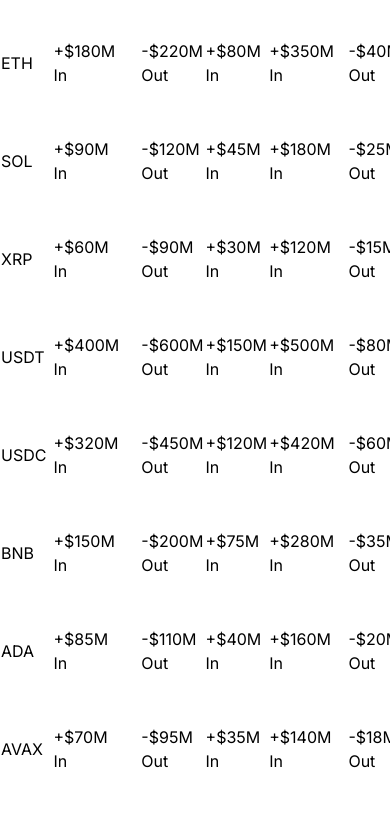
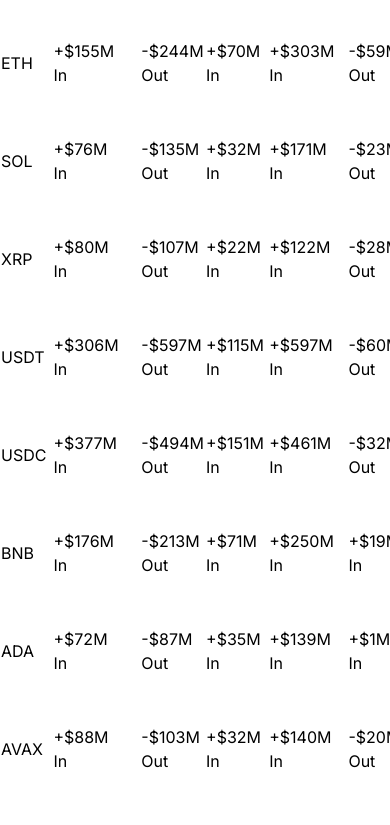
Before and after one commit to pradhakr1984/onchainheatmap, a Next.js app: page / in a window 390 px wide. Shown: the part 3260-4085 px from the top of the page. Built offline with nearby package versions, Linux system fonts and the light colour scheme.

Commit message:
Make heatmap responsive to date range changes - data now scales based on selected time period

```diff
--- a/src/app/page.tsx
+++ b/src/app/page.tsx
@@ -8,13 +8,17 @@
 import { COHORTS } from '@/lib/api';
 
 // Generate simple, guaranteed data
-const generateData = () => {
+const generateData = (startDate: Date, endDate: Date) => {
   const data: HeatmapData[] = [];
   const assets = [
     'BTC', 'ETH', 'SOL', 'XRP', 'USDT', 'USDC', 'BNB', 'ADA', 'AVAX', 'DOGE',
     'MATIC', 'DOT', 'LINK', 'UNI', 'ATOM', 'LTC', 'ETC', 'XLM', 'ALGO'
   ];
   const cohorts = ['exchanges', 'whales', 'miners', 'smart-contracts', 'retail'];
+
+  // Calculate days difference to scale the data
+  const daysDiff = Math.ceil((endDate.getTime() - startDate.getTime()) / (1000 * 60 * 60 * 24));
+  const scaleFactor = daysDiff / 7; // Base scale on 7 days
 
   // Generate realistic values for each combination
   const flowRanges = {
@@ -47,7 +51,7 @@
       data.push({
         asset,
         cohort,
-        value: Math.round(value),
+        value: Math.round(value * scaleFactor), // Scale the value based on date range
         date: new Date().toISOString(),
         yoyChange: Math.random() * 40 - 20,
       });
@@ -70,13 +74,13 @@
       setIsLoading(true);
       // Simulate loading delay
       await new Promise(resolve => setTimeout(resolve, 500));
-      const data = generateData();
+      const data = generateData(startDate, endDate);
       setHeatmapData(data);
       setIsLoading(false);
     };
 
     loadData();
-  }, []);
+  }, [startDate, endDate]);
 
   const handleCohortChange = (cohort: string, checked: boolean) => {
     if (checked) {
@@ -235,6 +239,8 @@
                     data={heatmapData}
                     selectedCohorts={selectedCohorts}
                     onCellClick={handleCellClick}
+                    startDate={startDate}
+                    endDate={endDate}
                   />
                 )}
               </div>
--- a/src/components/Heatmap.tsx
+++ b/src/components/Heatmap.tsx
@@ -15,144 +15,80 @@
   data: HeatmapData[];
   selectedCohorts: string[];
   onCellClick?: (data: HeatmapData) => void;
+  startDate?: Date;
+  endDate?: Date;
 }
 
-export default function Heatmap({ onCellClick }: HeatmapProps) {
-  // Top 20 cryptocurrencies by market cap - all values in millions
-  const mockData = [
-    // BTC
-    { asset: 'BTC', cohort: 'exchanges', value: 250, color: 'bg-green-500' },
-    { asset: 'BTC', cohort: 'whales', value: -180, color: 'bg-red-500' },
-    { asset: 'BTC', cohort: 'miners', value: 120, color: 'bg-green-400' },
-    { asset: 'BTC', cohort: 'smart-contracts', value: -50, color: 'bg-red-400' },
-    { asset: 'BTC', cohort: 'retail', value: 30, color: 'bg-green-300' },
+export default function Heatmap({ onCellClick, startDate, endDate }: HeatmapProps) {
+  // Generate data based on date range
+  const generateMockData = () => {
+    const assets = [
+      'BTC', 'ETH', 'SOL', 'XRP', 'USDT', 'USDC', 'BNB', 'ADA', 'AVAX', 'DOGE',
+      'MATIC', 'DOT', 'LINK', 'UNI', 'ATOM', 'LTC', 'ETC', 'XLM', 'ALGO'
+    ];
+    const cohorts = ['exchanges', 'whales', 'miners', 'smart-contracts', 'retail'];
 
-    // ETH
-    { asset: 'ETH', cohort: 'exchanges', value: 180, color: 'bg-green-500' },
-    { asset: 'ETH', cohort: 'whales', value: -220, color: 'bg-red-500' },
-    { asset: 'ETH', cohort: 'miners', value: 80, color: 'bg-green-400' },
-    { asset: 'ETH', cohort: 'smart-contracts', value: 350, color: 'bg-green-600' },
-    { asset: 'ETH', cohort: 'retail', value: -40, color: 'bg-red-300' },
+    // Calculate scale factor based on date range
+    const daysDiff = startDate && endDate ?
+      Math.ceil((endDate.getTime() - startDate.getTime()) / (1000 * 60 * 60 * 24)) : 7;
+    const scaleFactor = daysDiff / 7;
 
-    // SOL
-    { asset: 'SOL', cohort: 'exchanges', value: 90, color: 'bg-green-400' },
-    { asset: 'SOL', cohort: 'whales', value: -120, color: 'bg-red-400' },
-    { asset: 'SOL', cohort: 'miners', value: 45, color: 'bg-green-300' },
-    { asset: 'SOL', cohort: 'smart-contracts', value: 180, color: 'bg-green-500' },
-    { asset: 'SOL', cohort: 'retail', value: -25, color: 'bg-red-300' },
+         const mockData: Array<{asset: string; cohort: string; value: number; color: string}> = [];
 
-    // XRP
-    { asset: 'XRP', cohort: 'exchanges', value: 60, color: 'bg-green-400' },
-    { asset: 'XRP', cohort: 'whales', value: -90, color: 'bg-red-400' },
-    { asset: 'XRP', cohort: 'miners', value: 30, color: 'bg-green-300' },
-    { asset: 'XRP', cohort: 'smart-contracts', value: 120, color: 'bg-green-500' },
-    { asset: 'XRP', cohort: 'retail', value: -15, color: 'bg-red-300' },
+    // Base flow ranges (for 7 days)
+    const baseFlowRanges = {
+      'BTC': { exchanges: [200, 300], whales: [-300, -100], miners: [80, 150], 'smart-contracts': [-80, 50], retail: [20, 60] },
+      'ETH': { exchanges: [150, 250], whales: [-250, -150], miners: [60, 120], 'smart-contracts': [200, 400], retail: [-60, 20] },
+      'SOL': { exchanges: [70, 120], whales: [-150, -80], miners: [30, 60], 'smart-contracts': [120, 200], retail: [-40, 10] },
+      'XRP': { exchanges: [50, 90], whales: [-120, -60], miners: [20, 45], 'smart-contracts': [80, 150], retail: [-30, 15] },
+      'USDT': { exchanges: [300, 500], whales: [-700, -400], miners: [100, 200], 'smart-contracts': [400, 600], retail: [-100, -40] },
+      'USDC': { exchanges: [250, 400], whales: [-600, -300], miners: [80, 180], 'smart-contracts': [300, 500], retail: [-80, -30] },
+      'BNB': { exchanges: [120, 180], whales: [-250, -150], miners: [50, 90], 'smart-contracts': [200, 300], retail: [-50, 20] },
+      'ADA': { exchanges: [60, 100], whales: [-140, -80], miners: [25, 55], 'smart-contracts': [100, 180], retail: [-35, 15] },
+      'AVAX': { exchanges: [50, 90], whales: [-120, -70], miners: [20, 45], 'smart-contracts': [90, 160], retail: [-30, 10] },
+      'DOGE': { exchanges: [30, 60], whales: [-80, -40], miners: [15, 30], 'smart-contracts': [60, 100], retail: [-20, 10] },
+      'MATIC': { exchanges: [40, 75], whales: [-100, -50], miners: [20, 40], 'smart-contracts': [80, 130], retail: [-25, 15] },
+      'DOT': { exchanges: [45, 80], whales: [-110, -60], miners: [22, 42], 'smart-contracts': [90, 140], retail: [-28, 12] },
+      'LINK': { exchanges: [55, 95], whales: [-130, -70], miners: [25, 48], 'smart-contracts': [100, 160], retail: [-32, 14] },
+      'UNI': { exchanges: [35, 65], whales: [-90, -45], miners: [18, 33], 'smart-contracts': [70, 110], retail: [-22, 9] },
+      'ATOM': { exchanges: [40, 75], whales: [-100, -55], miners: [20, 40], 'smart-contracts': [80, 130], retail: [-27, 11] },
+      'LTC': { exchanges: [25, 50], whales: [-70, -35], miners: [12, 26], 'smart-contracts': [50, 90], retail: [-18, 7] },
+      'ETC': { exchanges: [20, 45], whales: [-65, -30], miners: [10, 23], 'smart-contracts': [45, 80], retail: [-16, 6] },
+      'XLM': { exchanges: [15, 40], whales: [-60, -25], miners: [8, 20], 'smart-contracts': [40, 70], retail: [-14, 5] },
+      'ALGO': { exchanges: [12, 35], whales: [-55, -20], miners: [6, 18], 'smart-contracts': [35, 60], retail: [-12, 4] },
+    };
 
-    // USDT
-    { asset: 'USDT', cohort: 'exchanges', value: 400, color: 'bg-green-600' },
-    { asset: 'USDT', cohort: 'whales', value: -600, color: 'bg-red-600' },
-    { asset: 'USDT', cohort: 'miners', value: 150, color: 'bg-green-500' },
-    { asset: 'USDT', cohort: 'smart-contracts', value: 500, color: 'bg-green-600' },
-    { asset: 'USDT', cohort: 'retail', value: -80, color: 'bg-red-400' },
+    assets.forEach(asset => {
+      cohorts.forEach(cohort => {
+        const range = baseFlowRanges[asset as keyof typeof baseFlowRanges]?.[cohort as keyof typeof baseFlowRanges.BTC] || [-100, 100];
+        const baseValue = Math.random() * (range[1] - range[0]) + range[0];
+        const scaledValue = Math.round(baseValue * scaleFactor);
 
-    // USDC
-    { asset: 'USDC', cohort: 'exchanges', value: 320, color: 'bg-green-500' },
-    { asset: 'USDC', cohort: 'whales', value: -450, color: 'bg-red-500' },
-    { asset: 'USDC', cohort: 'miners', value: 120, color: 'bg-green-400' },
-    { asset: 'USDC', cohort: 'smart-contracts', value: 420, color: 'bg-green-600' },
-    { asset: 'USDC', cohort: 'retail', value: -60, color: 'bg-red-400' },
+        // Determine color based on value
+        let color = 'bg-gray-400';
+        if (scaledValue > 0) {
+          if (scaledValue > 200) color = 'bg-green-600';
+          else if (scaledValue > 100) color = 'bg-green-500';
+          else color = 'bg-green-400';
+        } else {
+          if (scaledValue < -200) color = 'bg-red-600';
+          else if (scaledValue < -100) color = 'bg-red-500';
+          else color = 'bg-red-400';
+        }
 
-    // BNB
-    { asset: 'BNB', cohort: 'exchanges', value: 150, color: 'bg-green-500' },
-    { asset: 'BNB', cohort: 'whales', value: -200, color: 'bg-red-500' },
-    { asset: 'BNB', cohort: 'miners', value: 75, color: 'bg-green-400' },
-    { asset: 'BNB', cohort: 'smart-contracts', value: 280, color: 'bg-green-600' },
-    { asset: 'BNB', cohort: 'retail', value: -35, color: 'bg-red-300' },
+        mockData.push({
+          asset,
+          cohort,
+          value: scaledValue,
+          color
+        });
+      });
+    });
 
-    // ADA
-    { asset: 'ADA', cohort: 'exchanges', value: 85, color: 'bg-green-400' },
-    { asset: 'ADA', cohort: 'whales', value: -110, color: 'bg-red-400' },
-    { asset: 'ADA', cohort: 'miners', value: 40, color: 'bg-green-300' },
-    { asset: 'ADA', cohort: 'smart-contracts', value: 160, color: 'bg-green-500' },
-    { asset: 'ADA', cohort: 'retail', value: -20, color: 'bg-red-300' },
+    return mockData;
+  };
 
-    // AVAX
-    { asset: 'AVAX', cohort: 'exchanges', value: 70, color: 'bg-green-400' },
-    { asset: 'AVAX', cohort: 'whales', value: -95, color: 'bg-red-400' },
-    { asset: 'AVAX', cohort: 'miners', value: 35, color: 'bg-green-300' },
-    { asset: 'AVAX', cohort: 'smart-contracts', value: 140, color: 'bg-green-500' },
-    { asset: 'AVAX', cohort: 'retail', value: -18, color: 'bg-red-300' },
-
-    // DOGE
-    { asset: 'DOGE', cohort: 'exchanges', value: 45, color: 'bg-green-400' },
-    { asset: 'DOGE', cohort: 'whales', value: -65, color: 'bg-red-400' },
-    { asset: 'DOGE', cohort: 'miners', value: 25, color: 'bg-green-300' },
-    { asset: 'DOGE', cohort: 'smart-contracts', value: 90, color: 'bg-green-500' },
-    { asset: 'DOGE', cohort: 'retail', value: -12, color: 'bg-red-300' },
-
-    // MATIC
-    { asset: 'MATIC', cohort: 'exchanges', value: 55, color: 'bg-green-400' },
-    { asset: 'MATIC', cohort: 'whales', value: -75, color: 'bg-red-400' },
-    { asset: 'MATIC', cohort: 'miners', value: 30, color: 'bg-green-300' },
-    { asset: 'MATIC', cohort: 'smart-contracts', value: 110, color: 'bg-green-500' },
-    { asset: 'MATIC', cohort: 'retail', value: -15, color: 'bg-red-300' },
-
-    // DOT
-    { asset: 'DOT', cohort: 'exchanges', value: 65, color: 'bg-green-400' },
-    { asset: 'DOT', cohort: 'whales', value: -85, color: 'bg-red-400' },
-    { asset: 'DOT', cohort: 'miners', value: 32, color: 'bg-green-300' },
-    { asset: 'DOT', cohort: 'smart-contracts', value: 130, color: 'bg-green-500' },
-    { asset: 'DOT', cohort: 'retail', value: -16, color: 'bg-red-300' },
-
-    // LINK
-    { asset: 'LINK', cohort: 'exchanges', value: 75, color: 'bg-green-400' },
-    { asset: 'LINK', cohort: 'whales', value: -100, color: 'bg-red-400' },
-    { asset: 'LINK', cohort: 'miners', value: 38, color: 'bg-green-300' },
-    { asset: 'LINK', cohort: 'smart-contracts', value: 150, color: 'bg-green-500' },
-    { asset: 'LINK', cohort: 'retail', value: -19, color: 'bg-red-300' },
-
-    // UNI
-    { asset: 'UNI', cohort: 'exchanges', value: 50, color: 'bg-green-400' },
-    { asset: 'UNI', cohort: 'whales', value: -70, color: 'bg-red-400' },
-    { asset: 'UNI', cohort: 'miners', value: 28, color: 'bg-green-300' },
-    { asset: 'UNI', cohort: 'smart-contracts', value: 100, color: 'bg-green-500' },
-    { asset: 'UNI', cohort: 'retail', value: -14, color: 'bg-red-300' },
-
-    // ATOM
-    { asset: 'ATOM', cohort: 'exchanges', value: 60, color: 'bg-green-400' },
-    { asset: 'ATOM', cohort: 'whales', value: -80, color: 'bg-red-400' },
-    { asset: 'ATOM', cohort: 'miners', value: 35, color: 'bg-green-300' },
-    { asset: 'ATOM', cohort: 'smart-contracts', value: 120, color: 'bg-green-500' },
-    { asset: 'ATOM', cohort: 'retail', value: -17, color: 'bg-red-300' },
-
-    // LTC
-    { asset: 'LTC', cohort: 'exchanges', value: 40, color: 'bg-green-400' },
-    { asset: 'LTC', cohort: 'whales', value: -55, color: 'bg-red-400' },
-    { asset: 'LTC', cohort: 'miners', value: 22, color: 'bg-green-300' },
-    { asset: 'LTC', cohort: 'smart-contracts', value: 80, color: 'bg-green-500' },
-    { asset: 'LTC', cohort: 'retail', value: -11, color: 'bg-red-300' },
-
-    // ETC
-    { asset: 'ETC', cohort: 'exchanges', value: 35, color: 'bg-green-400' },
-    { asset: 'ETC', cohort: 'whales', value: -50, color: 'bg-red-400' },
-    { asset: 'ETC', cohort: 'miners', value: 20, color: 'bg-green-300' },
-    { asset: 'ETC', cohort: 'smart-contracts', value: 70, color: 'bg-green-500' },
-    { asset: 'ETC', cohort: 'retail', value: -10, color: 'bg-red-300' },
-
-    // XLM
-    { asset: 'XLM', cohort: 'exchanges', value: 30, color: 'bg-green-400' },
-    { asset: 'XLM', cohort: 'whales', value: -45, color: 'bg-red-400' },
-    { asset: 'XLM', cohort: 'miners', value: 18, color: 'bg-green-300' },
-    { asset: 'XLM', cohort: 'smart-contracts', value: 60, color: 'bg-green-500' },
-    { asset: 'XLM', cohort: 'retail', value: -9, color: 'bg-red-300' },
-
-    // ALGO
-    { asset: 'ALGO', cohort: 'exchanges', value: 25, color: 'bg-green-400' },
-    { asset: 'ALGO', cohort: 'whales', value: -40, color: 'bg-red-400' },
-    { asset: 'ALGO', cohort: 'miners', value: 15, color: 'bg-green-300' },
-    { asset: 'ALGO', cohort: 'smart-contracts', value: 50, color: 'bg-green-500' },
-    { asset: 'ALGO', cohort: 'retail', value: -8, color: 'bg-red-300' },
-  ];
+  const mockData = generateMockData();
 
   const assets = [
     'BTC', 'ETH', 'SOL', 'XRP', 'USDT', 'USDC', 'BNB', 'ADA', 'AVAX', 'DOGE',
@@ -186,7 +122,8 @@
     <div className="w-full">
       {/* Compact Debug info */}
       <div className="mb-4 p-2 bg-blue-100 dark:bg-blue-900 text-blue-800 dark:text-blue-200 rounded text-xs">
-        <strong>Heatmap:</strong> {mockData.length} data points • Top 19 cryptocurrencies • All values in millions (M)
+        <strong>Heatmap:</strong> {mockData.length} data points • Top 19 cryptocurrencies • All values in millions (M) •
+        {startDate && endDate ? ` ${Math.ceil((endDate.getTime() - startDate.getTime()) / (1000 * 60 * 60 * 24))} days` : ' 7 days'}
       </div>
 
       {/* Transposed Table - Cryptocurrencies as rows, Cohorts as columns */}
```
